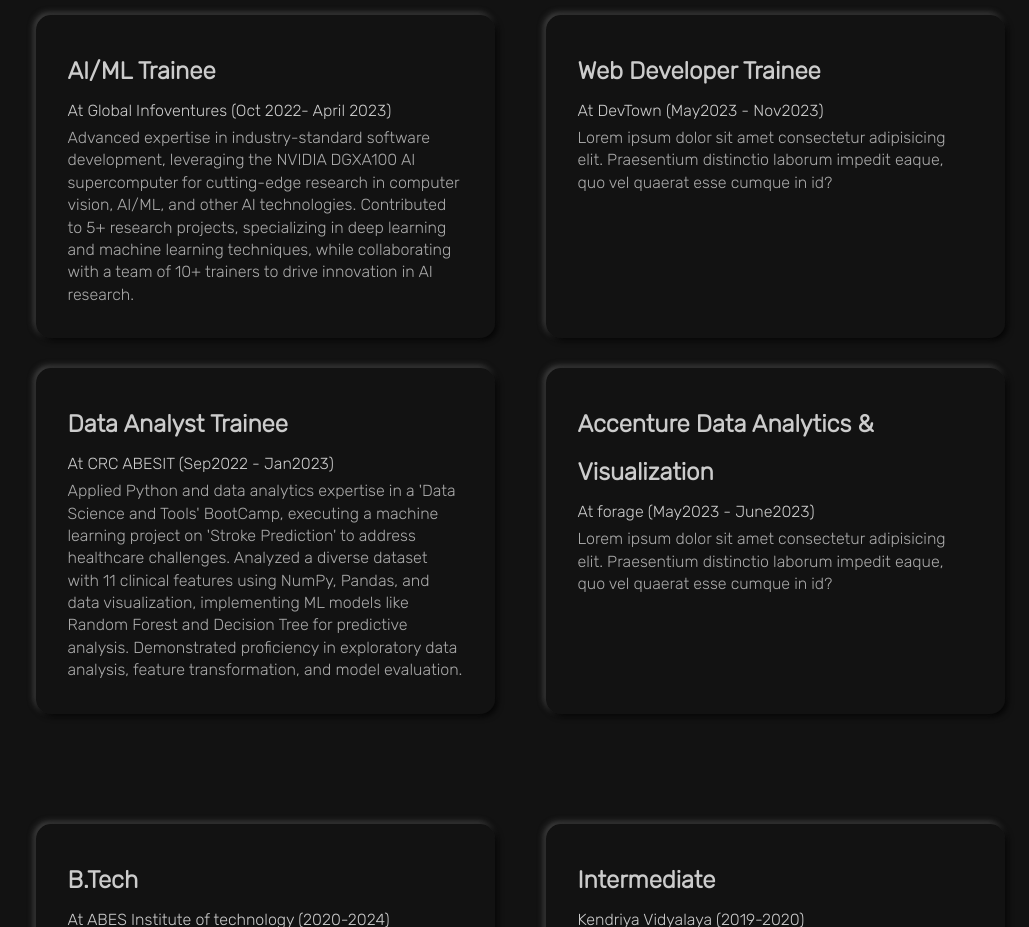
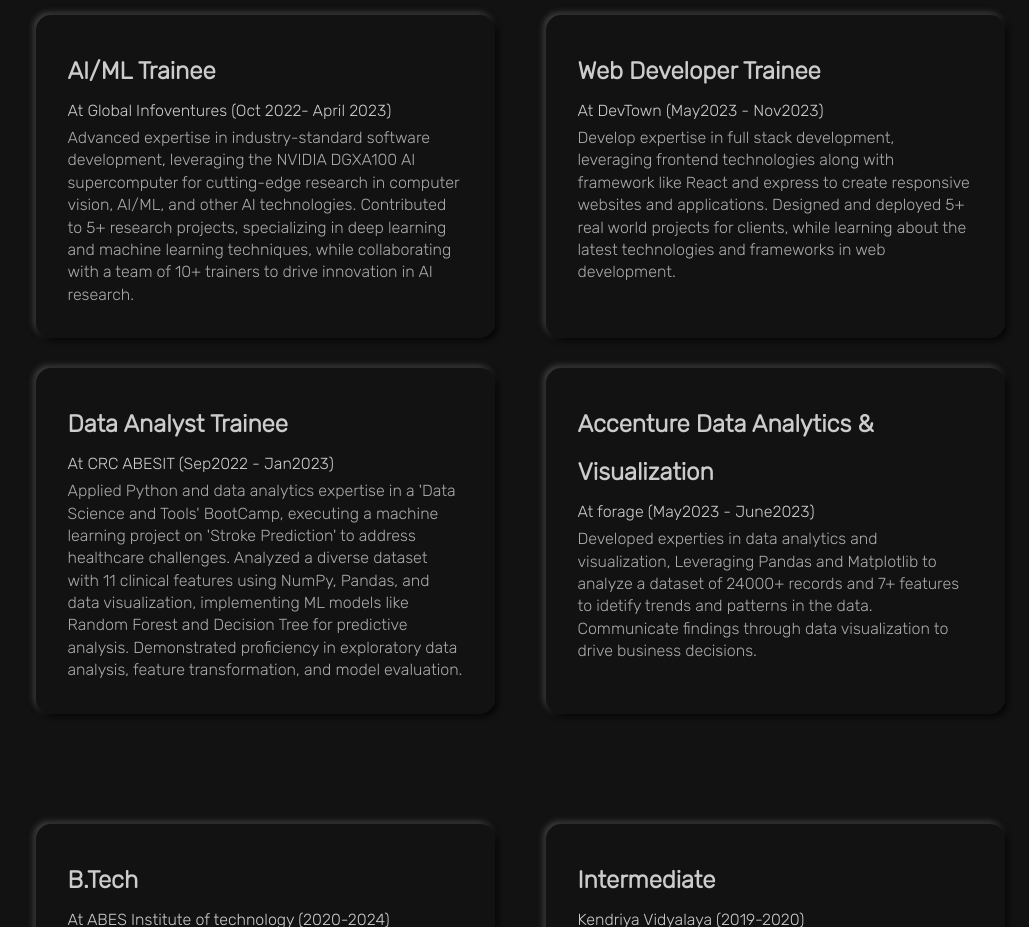
Before and after one commit to f8th/portfolio, a plain HTML site: page index.html in a window 1280 px wide. Shown: the part 1740-2667 px from the top of the page, without its empty margins (120-1149 px from the left). Drawn offline with nearby package versions, Linux system fonts and the light colour scheme; a script that the page names is missing; a web font is replaced by a local one.

Commit message:
Update job descriptions in index.html

```diff
--- a/index.html
+++ b/index.html
@@ -209,8 +209,7 @@
                     <h3 class="title">Web Developer Trainee</h3>
                     <p class="time">At DevTown (May2023 - Nov2023)</p>
                     <p class="discription">
-                        Lorem ipsum dolor sit amet consectetur adipisicing elit. Praesentium distinctio laborum impedit
-                        eaque, quo vel quaerat esse cumque in id?
+                        Develop expertise in full stack development, leveraging frontend technologies along with framework like React and express to create responsive websites and applications. Designed and deployed 5+ real world projects for clients, while learning about the latest technologies and frameworks in web development.
                     </p>
                 </div>
                 <div data-aos="fade-up-right">
@@ -224,8 +223,7 @@
                     <h3 class="title">Accenture Data Analytics & Visualization</h3>
                     <p class="time">At forage (May2023 - June2023)</p>
                     <p class="discription">
-                        Lorem ipsum dolor sit amet consectetur adipisicing elit. Praesentium distinctio laborum impedit
-                        eaque, quo vel quaerat esse cumque in id?
+                        Developed experties in data analytics and visualization, Leveraging Pandas and Matplotlib to analyze a dataset of 24000+ records and 7+ features to idetify trends and patterns in the data. Communicate findings through data visualization to drive business decisions.
                     </p>
                 </div>
             </div>
```
